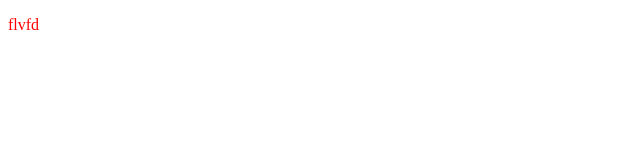
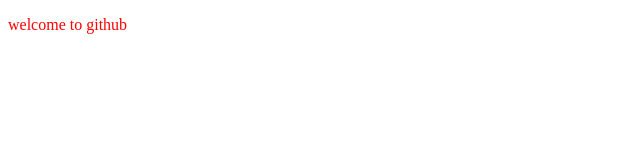
Before and after one commit to RkRidoy/github, a plain HTML site: page index.html in a window 1280 px wide. Shown: the whole page, without its empty margins (0-640 px from the left). Drawn offline with Linux system fonts and the light colour scheme.

Commit message:
name change

```diff
--- a/index.html
+++ b/index.html
@@ -8,6 +8,6 @@
     <link rel="stylesheet" href="style.css">
 </head>
 <body>
-    <p>flvfd</p>
+    <p>welcome to github</p>
 </body>
 </html>
```
